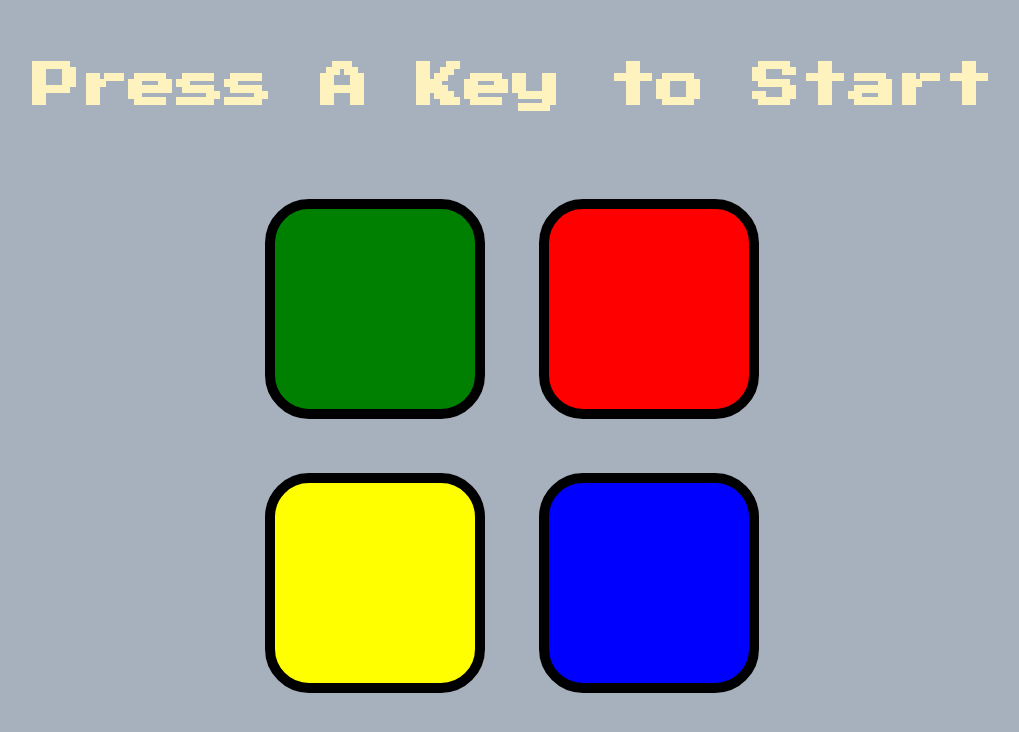
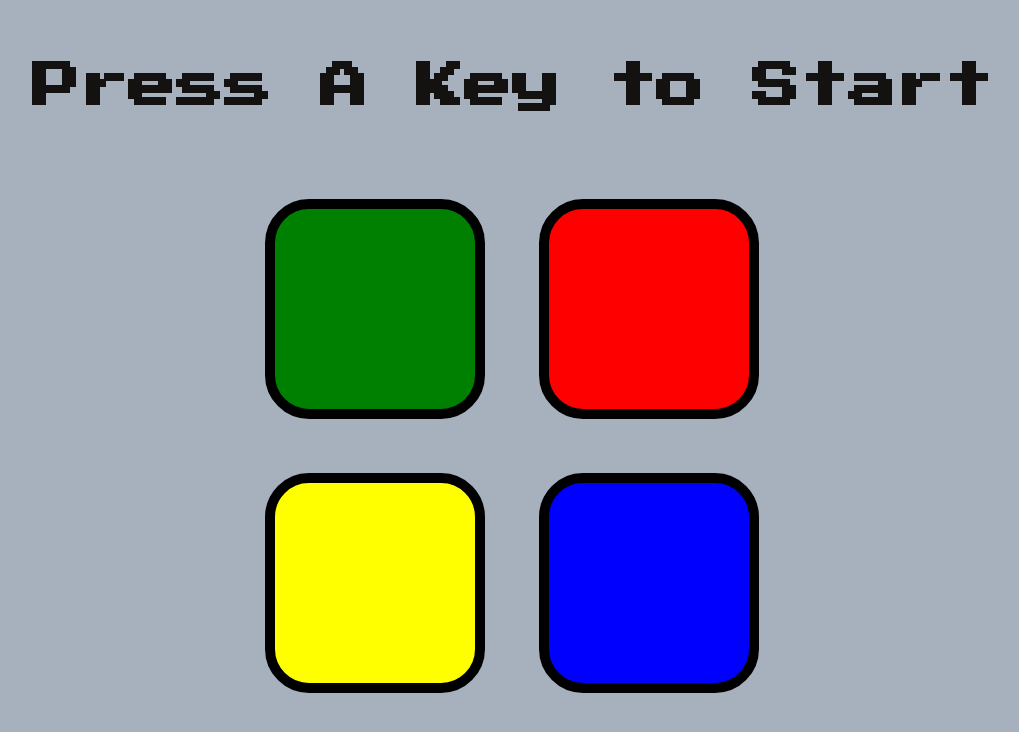
Before and after one commit to angle361/Simon-Game, a plain HTML site: page index.html in a window 1280 px wide. Shown: the whole page, without its empty margins (128-1147 px from the left). Drawn offline with nearby package versions, Linux system fonts and the light colour scheme.

Commit message:
Changed font colour

```diff
--- a/styles.css
+++ b/styles.css
@@ -7,7 +7,7 @@ body {
   font-family: 'Press Start 2P', cursive;
   font-size: 3rem;
   margin:  5%;
-  color: #FEF2BF;
+  color: #131211;
 }
 
 .container {
```
